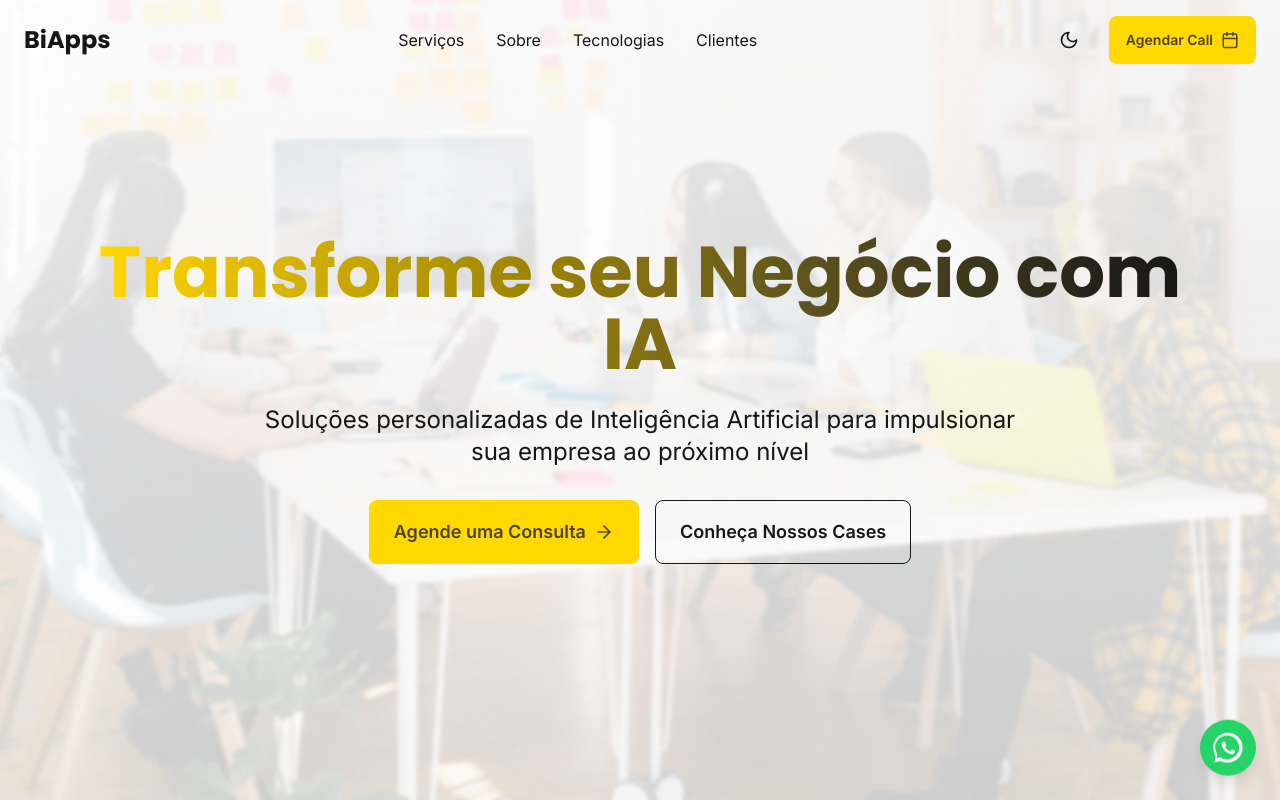
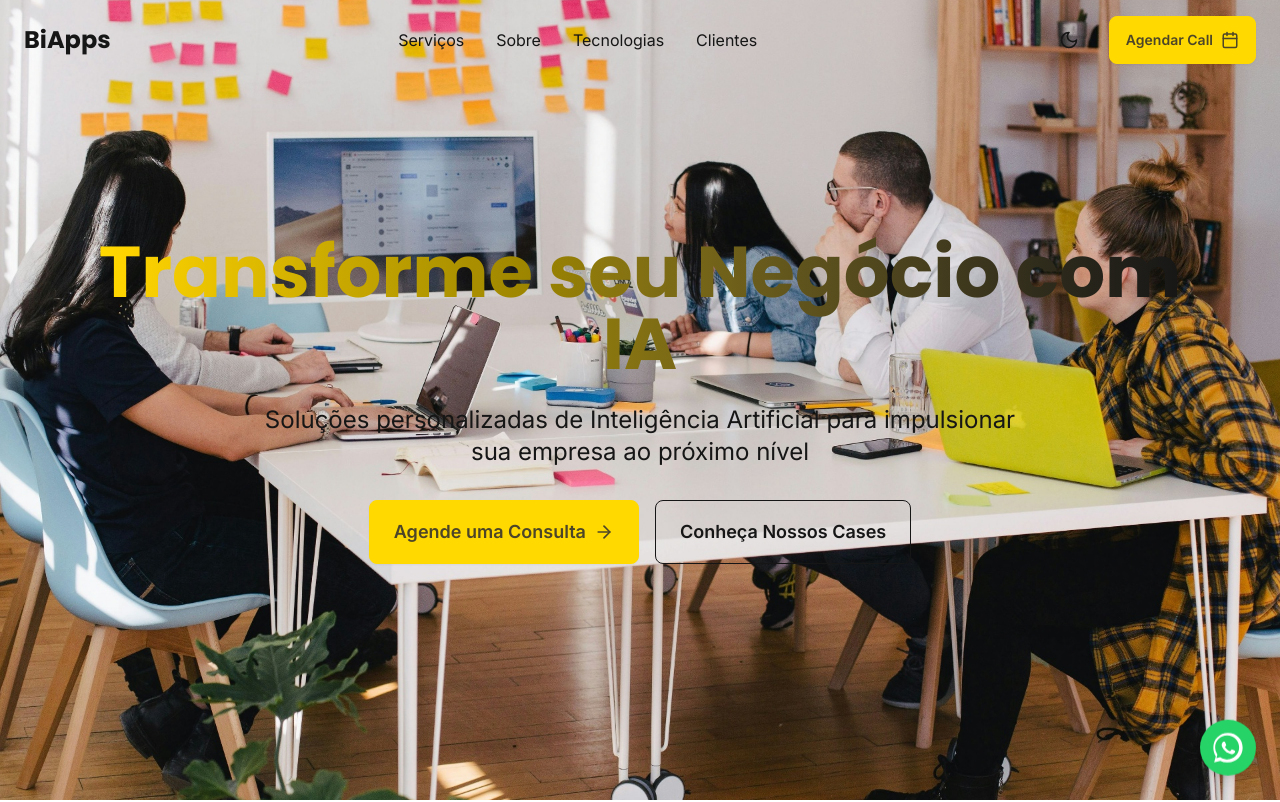
Before and after one commit to andomingos87/biapps-sales-hub, a React (Vite) app: page / in a window 1280 px wide. Shown: the top 802 px of the page. Built offline with nearby package versions, Linux system fonts and the light colour scheme.

Commit message:
Remove overlay in light mode
Updated the Hero component to remove the overlay from the background image when in light mode, allowing the image to display in its original form.
[skip gpt_engineer]

```diff
--- a/src/components/Hero.tsx
+++ b/src/components/Hero.tsx
@@ -1,6 +1,9 @@
 import { ArrowRight } from "lucide-react";
+import { useTheme } from "@/hooks/use-theme";
 
 export const Hero = () => {
+  const { theme } = useTheme();
+
   return (
     <div className="min-h-screen flex items-center justify-center section-padding relative">
       {/* Background Image + Overlay */}
@@ -10,7 +13,9 @@ export const Hero = () => {
           alt="Background"
           className="w-full h-full object-cover"
         />
-        <div className="absolute inset-0 bg-gradient-to-b from-base-100/90 to-base-100/80 backdrop-blur-[2px]" />
+        {theme === 'dark' && (
+          <div className="absolute inset-0 bg-gradient-to-b from-base-100/90 to-base-100/80 backdrop-blur-[2px]" />
+        )}
         {/* Noise overlay */}
         <div
           className="absolute inset-0 opacity-[0.015]"
```
